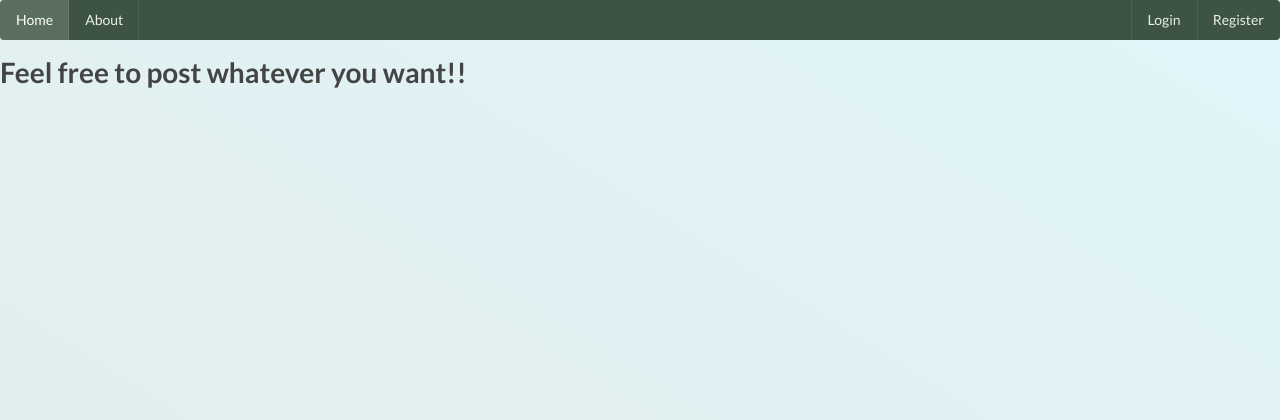
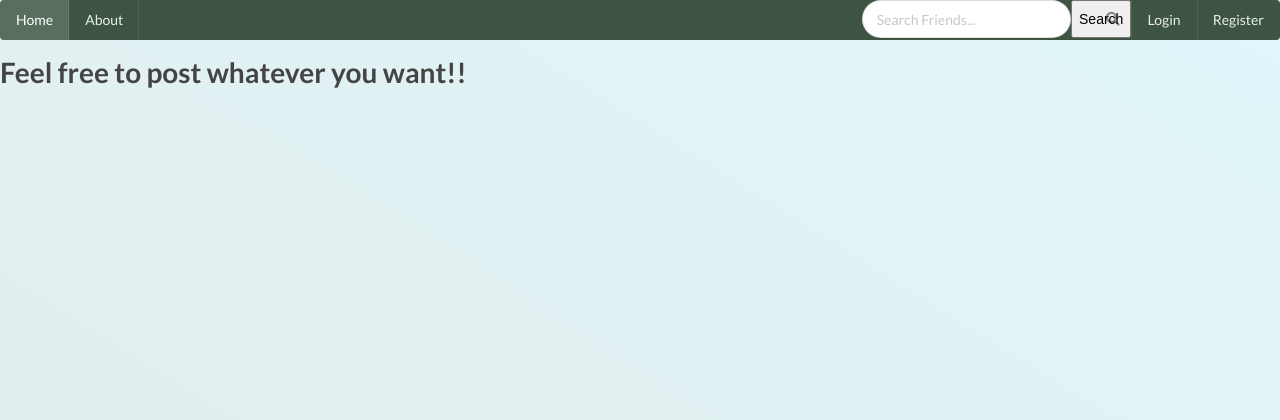
Before and after one commit to nikki-99/Social_media, a Flask app: page /about in a window 1280 px wide. Shown: the top 420 px of the page. Run offline with Flask 2, Linux system fonts and the light colour scheme; some libraries are stand-ins or nearby versions.

Commit message:
search option added

```diff
--- a/social_media/main/routes.py
+++ b/social_media/main/routes.py
@@ -14,8 +14,12 @@
 @main.route('/home')
 def home():
     page = request.args.get('page', 1, type= int)
+    q = request.args.get('q')
 
-    posts = Post.query.order_by(Post.date_posted.desc()).paginate(page = page, per_page=7)
+    if q:
+        posts = Post.query.filter(Post.title.contains(q) | Post.content.contains(q)).order_by(Post.date_posted.desc()).paginate(page = page, per_page=7)
+    else:
+        posts = Post.query.order_by(Post.date_posted.desc()).paginate(page = page, per_page=7)
 
 
     return render_template('home.html',posts = posts)
--- a/social_media/post/routes.py
+++ b/social_media/post/routes.py
@@ -36,6 +36,8 @@
     post = Post.query.get_or_404(post_id)
     return render_template('post.html', title = post.title, post =post)
 
+
+
 @posts.route('/post/<int:post_id>/update', methods = ['GET','POST'])
 @login_required
 def post_update(post_id):
--- a/social_media/templates/base.html
+++ b/social_media/templates/base.html
@@ -26,7 +26,19 @@
         </a>
 
 
+
+
         <div class="right menu">
+<form method="GET">
+          <div class="ui category search">
+            <div class="ui icon input">
+              <input class="prompt" type="search" placeholder="Search Friends..." name="q">
+              <i class="search icon" ></i></a>
+              <button type="submit">Search</button>
+            </div>
+            <div class="results"></div>
+          </div>
+        </form>
 
 
 
--- a/social_media/users/forms.py
+++ b/social_media/users/forms.py
@@ -81,3 +81,7 @@
 
 class DeleteForm(FlaskForm):
     delete = SubmitField('Delete')
+
+
+class SearchForm(FlaskForm):
+    search = StringField(' ')
--- a/social_media/users/routes.py
+++ b/social_media/users/routes.py
@@ -4,7 +4,7 @@
 from social_media.models import User, Post
 
 
-from social_media.users.forms import RegistrationForm, LoginForm, UpdateAccountForm,ResetPasswordForm, ResetForm, DeleteForm
+from social_media.users.forms import RegistrationForm, LoginForm, UpdateAccountForm,ResetPasswordForm, ResetForm, DeleteForm, SearchForm
 from flask_login import login_user, current_user,login_required, logout_user
 from social_media.users.utils import picture_set, send_token_for_mail
 
```
Also changed, not shown: social_media/site.db, social_media/static/profile/41e848b244603de3.jpg (added), social_media/static/profile/91485838e39f4542.jpg (added).
